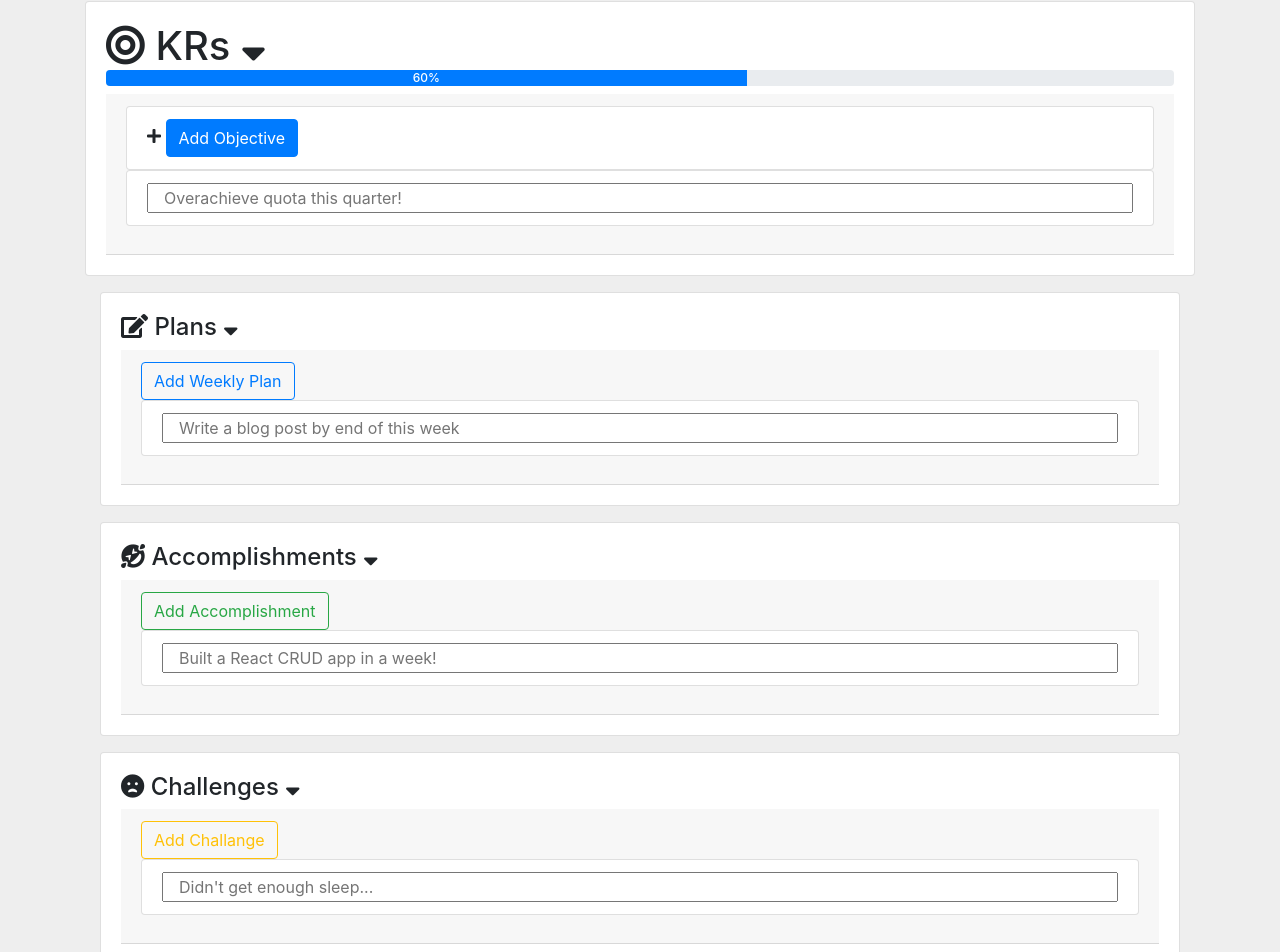
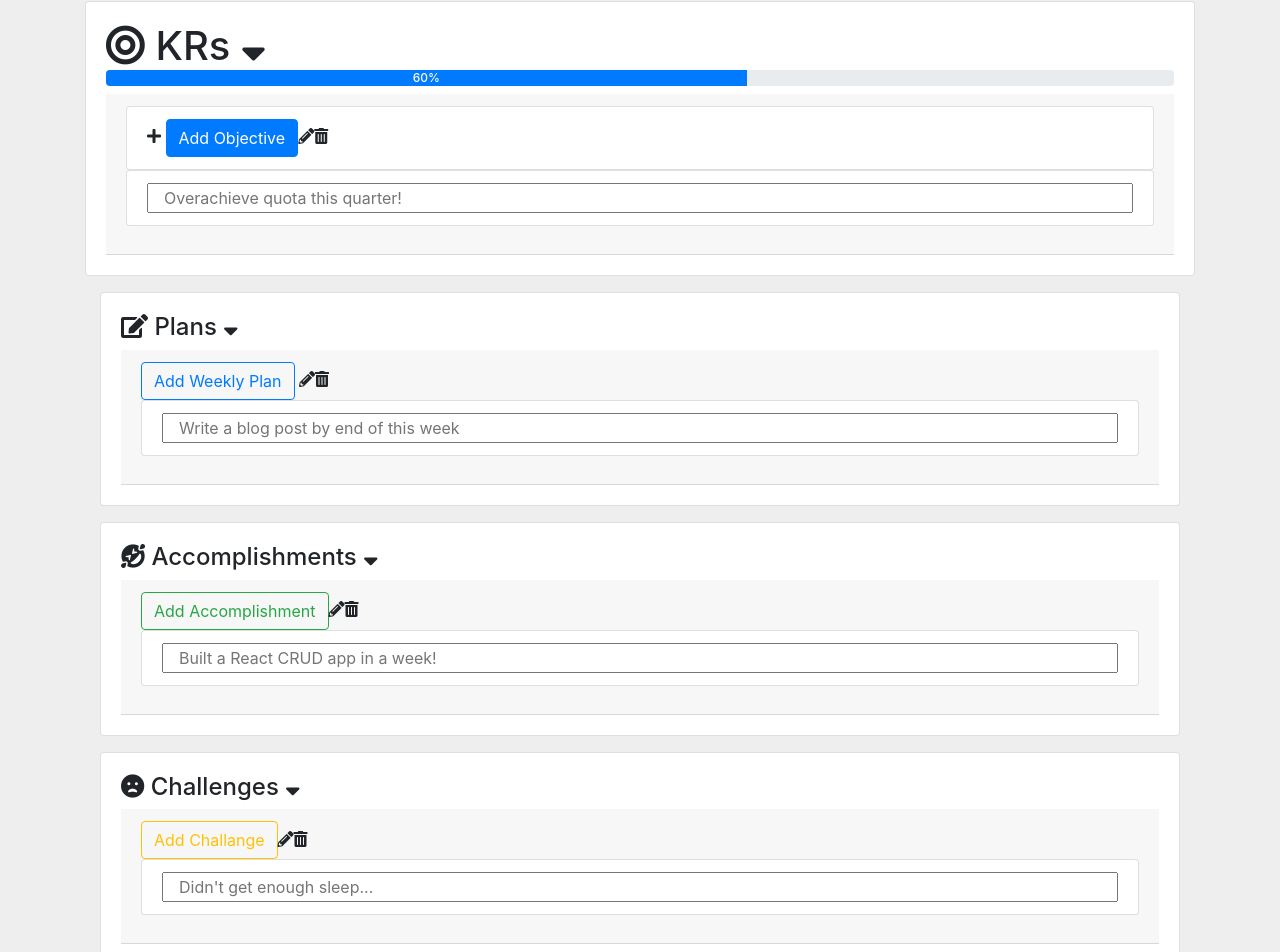
Before and after one commit to alexsjcho/smart-okr-react-redux-app, a React (Create React App) app: page /home in a window 1280 px wide. Shown: the part 237-1189 px from the top of the page. Built offline with nearby package versions, Linux system fonts and the light colour scheme.

Commit message:
added edit, delete icon to weekly items and objective

```diff
--- a/src/components/keyresults/KeyResult.js
+++ b/src/components/keyresults/KeyResult.js
@@ -48,6 +48,9 @@ class KeyResult extends Component {
                 value="Add Key Result"
                 className="btn btn-info"
               />
+              {/* Create Link Modal for editing*/}
+              <i className="fas fa-pencil-alt " />
+              <i className="fas fa-trash-alt " />
             </li>
           </ul>
 
--- a/src/components/objectives/Objective.js
+++ b/src/components/objectives/Objective.js
@@ -58,6 +58,9 @@ class Objective extends Component {
                   value="Add Objective"
                   className="btn btn-primary btn-inline-block"
                 />
+                {/* Create Link Modal for editing*/}
+                <i className="fas fa-pencil-alt " />
+                <i className="fas fa-trash-alt " />
               </li>
             </ul>
             <TextInputGroup
--- a/src/components/shared/TextInputGroup.js
+++ b/src/components/shared/TextInputGroup.js
@@ -38,10 +38,7 @@ const TextInputGroup = ({
 TextInputGroup.propTypes = {
   name: PropTypes.string.isRequired,
   placeholder: PropTypes.string.isRequired,
-  // value: PropTypes.string.isRequired,
   type: PropTypes.string.isRequired,
-  // label: PropTypes.string.isRequired,
-  // onChange: PropTypes.func.isRequired,
   error: PropTypes.string
 };
 
--- a/src/components/weeklyitems/Accomplishments.js
+++ b/src/components/weeklyitems/Accomplishments.js
@@ -31,6 +31,9 @@ class Accomplishments extends Component {
               value="Add Accomplishment"
               className="btn btn-outline-success"
             />
+            {/* Create Link Modal for editing*/}
+            <i className="fas fa-pencil-alt " />
+            <i className="fas fa-trash-alt " />
             <form>
               <TextInputGroup
                 name="objectives"
--- a/src/components/weeklyitems/Challenges.js
+++ b/src/components/weeklyitems/Challenges.js
@@ -30,6 +30,9 @@ class Challenges extends Component {
                 value="Add Challange"
                 className="btn btn-outline-warning"
               />
+              {/* Create Link Modal for editing*/}
+              <i className="fas fa-pencil-alt " />
+              <i className="fas fa-trash-alt " />
               <TextInputGroup
                 name="challenge"
                 type={type}
--- a/src/components/weeklyitems/Plans.js
+++ b/src/components/weeklyitems/Plans.js
@@ -64,7 +64,10 @@ class Plans extends Component {
                 type="submit"
                 value="Add Weekly Plan"
                 className="btn btn-outline-primary"
-              />
+              />{" "}
+              {/* Create Link Modal for editing*/}
+              <i className="fas fa-pencil-alt " />
+              <i className="fas fa-trash-alt " />
               <form onSubmit={this.onSubmit}>
                 <TextInputGroup
                   name="plan"
```
Also changed, not shown: src/components/keyresults/KeyResultMetrics.js (added, +20 -0 lines), src/components/keyresults/Metrics.js (deleted, +0 -20 lines).
